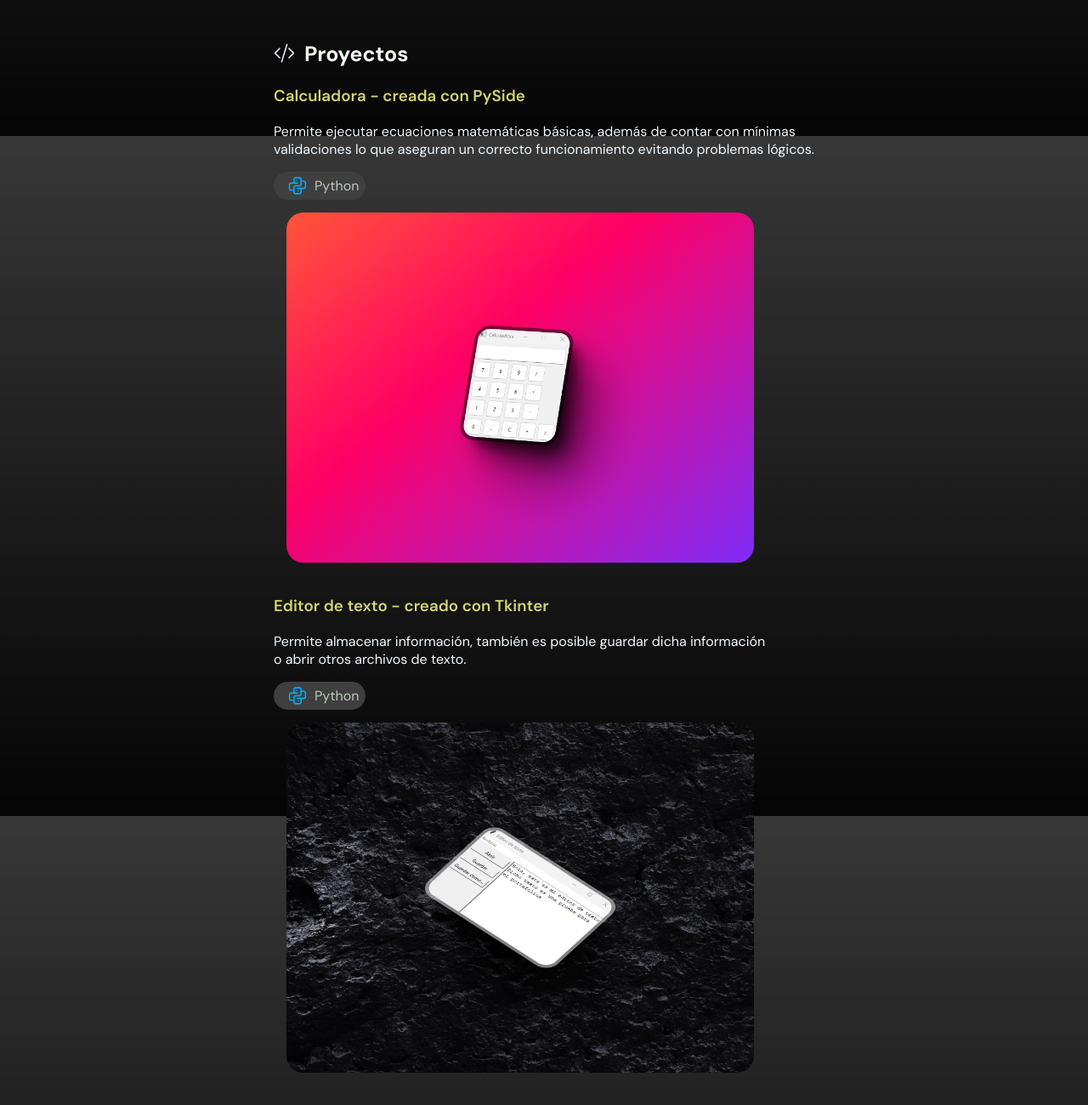
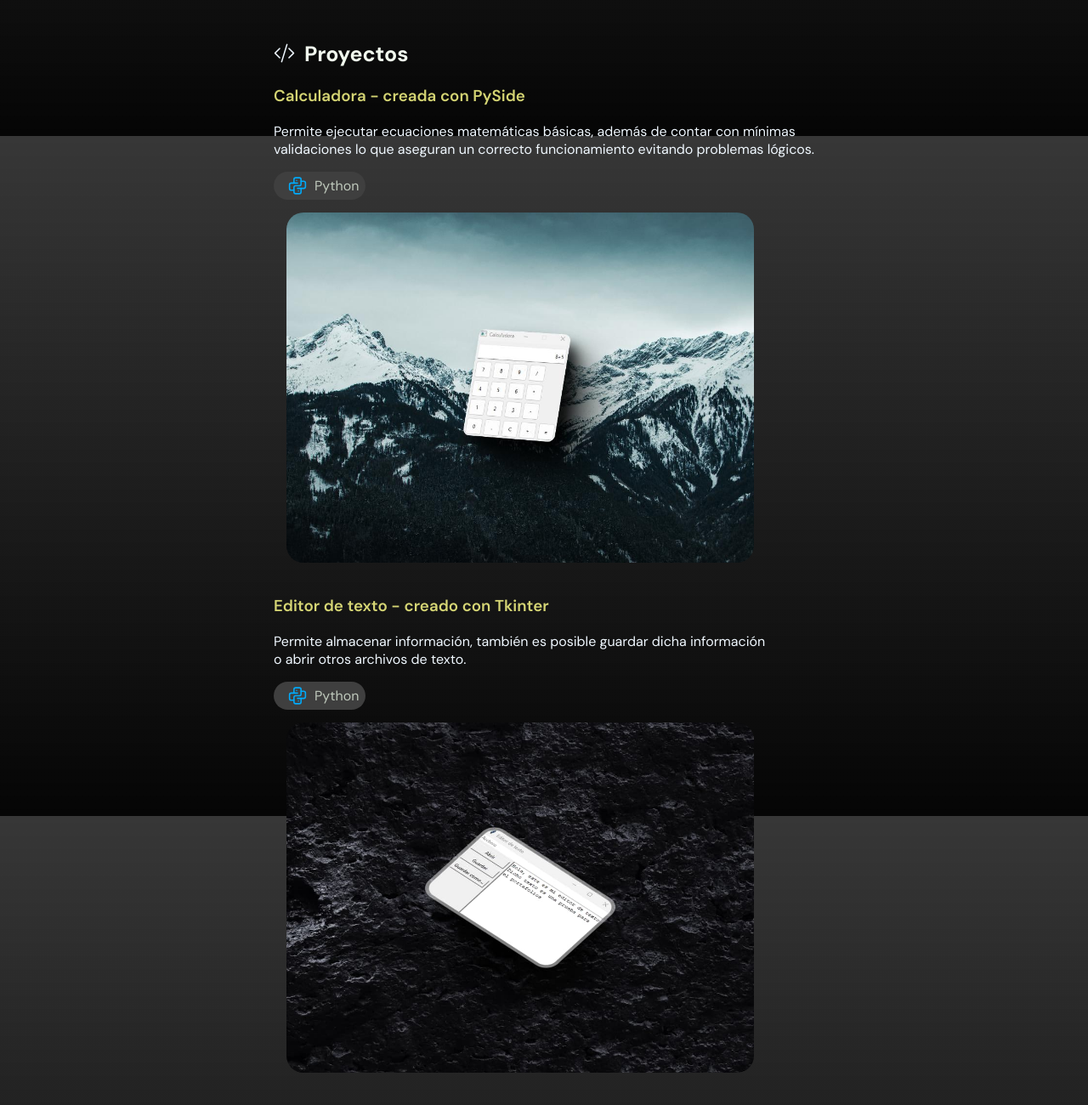
Before and after one commit to MichaelTaboada2003/Portafolio, a plain HTML site: page index.html in a window 1280 px wide. Shown: the part 1440-2740 px from the top of the page at 85% size. Drawn offline with nearby package versions, Linux system fonts and the light colour scheme.

Commit message:
Optimización de imagenes

```diff
--- a/index.html
+++ b/index.html
@@ -22,7 +22,7 @@
     </header>
     <main>
         <div class="contenedor" id="sobremi">
-            <img src = "imagenes/PXL_20220626_202234837.ico" class="icono"></img>
+            <img src = "imagenes/imagen.jpg" class="icono"></img>
             <h1 class="titulos">¡Hola, soy Michael! </h1>
             <p class="parrafos_titulos"> <span style="color: aliceblue;"> Estudiante universitario de la UTB.</span>
                 <span style="color:navajowhite;"> Futuro Ingenierio de Sistemas y Computación.</span>
@@ -86,7 +86,7 @@
                         </svg> Python
                     </span>
                     <br/>
-                    <img src = "imagenes/calculadora.png" class="imagen"></img>
+                    <img src = "imagenes/calculadora.jpg" class="imagen"></img>
 
                     <h3 class="titulos_2"><span style="color:rgba(235, 235, 128, 0.9)">Editor de texto - creado con Tkinter</span></h3>
                     <p class="parrafos_titulos"><span style="color: aliceblue;">Permite almacenar información, también es posible guardar dicha información
@@ -102,13 +102,7 @@
                         </svg> Python
                     </span>
                     <br/>
-                    <img src = "imagenes/editor.png" class="imagen"></img>
-
-
-
-
-
-
+                    <img src = "imagenes/editor.jpg" class="imagen"></img>
                 </div>
         </div>
     </main>
```
Also changed, not shown: image.png (added), imagenes/PXL_20220626_202234837.ico (deleted), imagenes/calculadora.jpg (added), imagenes/calculadora.png (deleted), imagenes/editor.jpg (added), imagenes/editor.png (deleted), imagenes/imagen.jpg (added), 1 other file.
